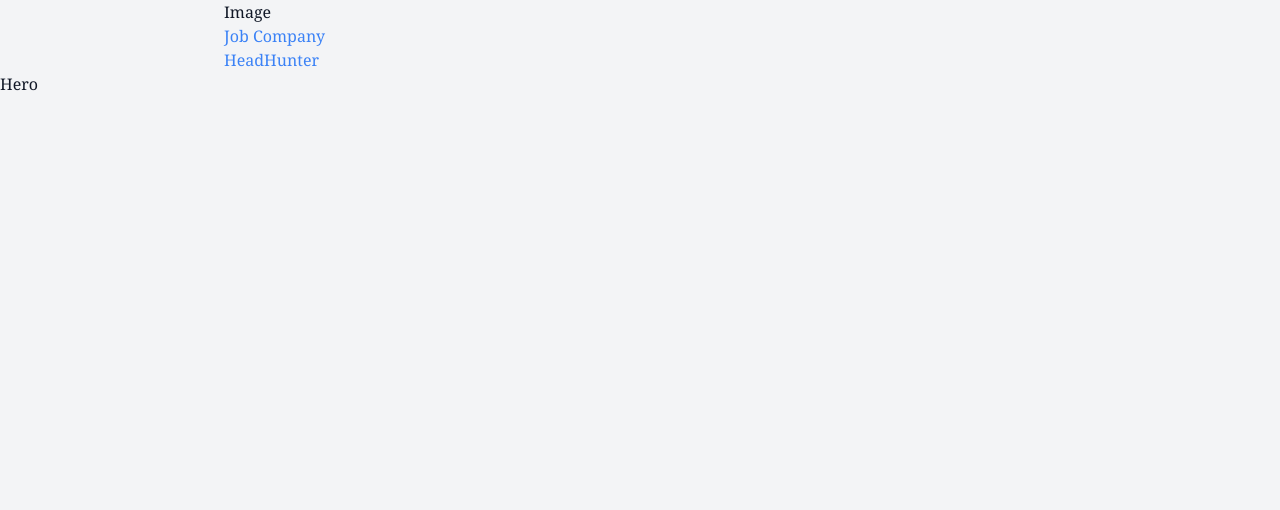
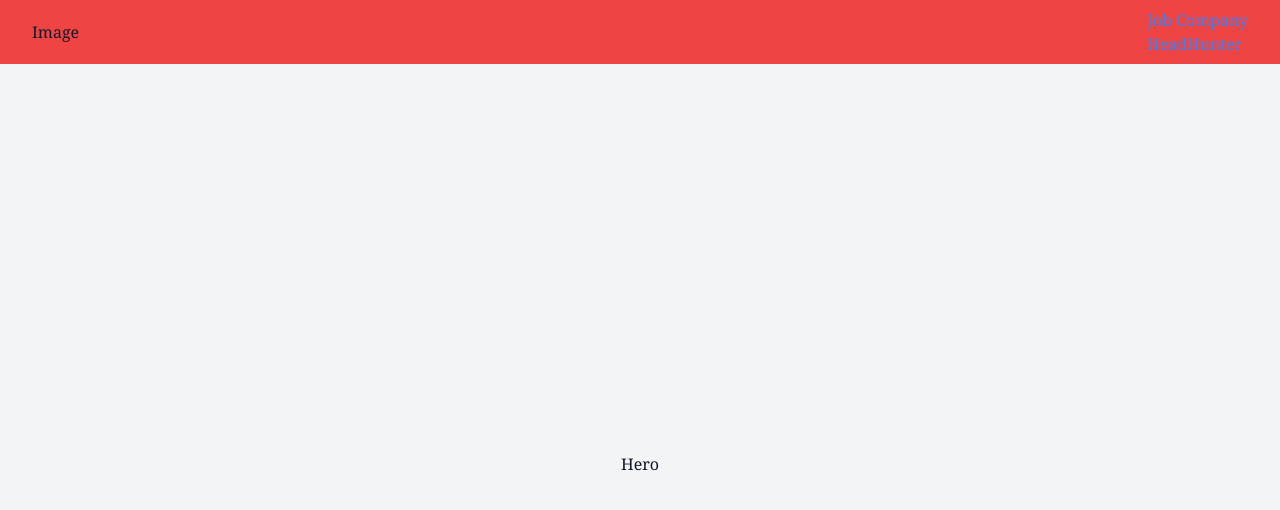
Before and after one commit to husen004/job-search, a React app: page / in a window 1280 px wide. Shown: the top 510 px of the page. Built offline with nearby package versions, Linux system fonts and the light colour scheme.

Commit message:
Navbar new added

```diff
--- a/src/components/Home.tsx
+++ b/src/components/Home.tsx
@@ -3,9 +3,9 @@ import { Link } from 'react-router-dom';
 
 const Home: React.FC = () => {
   return (
-    <div className="">
-      <h1>Hero</h1>
-    </div>
+    <section className="wrapper">
+      <h1 className='flex justify-center items-center h-[100vh]'>Hero</h1>
+    </section>
   );
 };
 
--- a/src/components/Navbar.tsx
+++ b/src/components/Navbar.tsx
@@ -3,7 +3,7 @@ import { Link } from 'react-router-dom'
 
 const Navbar = () => {
   return (
-    <nav className=''>
+    <nav className='navbar'>
         <h4>Image</h4>
         <ul className="">
             <li><Link to="/jobs" className="text-blue-500 hover:underline">Job Company</Link></li>
--- a/src/index.tsx
+++ b/src/index.tsx
@@ -11,7 +11,7 @@ import Navbar from './components/Navbar';
 const App: React.FC = () => (
   <Provider store={store}>
     <BrowserRouter>
-      <div className="">
+      <div className="bg-red-500">
           <nav className="wrapper">
             <Navbar />
           </nav>
--- a/src/style.css
+++ b/src/style.css
@@ -15,6 +15,10 @@
 
 @layer components {
   .wrapper {
-    @apply max-w-[1440px] lg:max-w-4xl md:max-w-3xl mx-auto px-4 sm:px-6 lg:px-8;
+    @apply max-w-[1440px] mx-auto px-4 sm:px-6 lg:px-8;
+  }
+
+  .navbar {
+    @apply flex flex-row items-center justify-between h-16;
   }
 }
```
